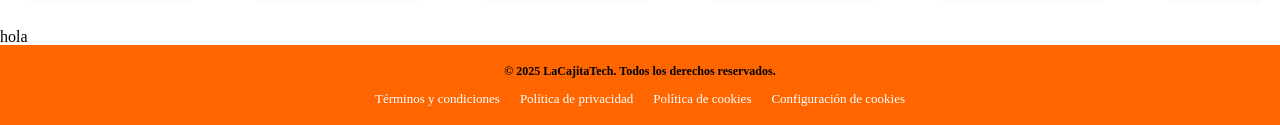
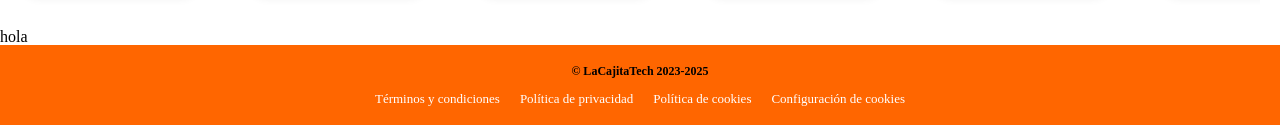
Before and after one commit to VictorP737/LaCajitaTech, a plain HTML site: page index.html in a window 1280 px wide. Shown: the part 883-1008 px from the top of the page. Drawn offline with Linux system fonts and the light colour scheme.

Commit message:
Solucion

```diff
--- a/index.html
+++ b/index.html
@@ -182,7 +182,7 @@
     <div class="footer-bottom">
             <div class="footer-bottom-content">
                 <div class="copyright">
-                    © 2025 LaCajitaTech. Todos los derechos reservados.
+                    © LaCajitaTech 2023-2025
                 </div>
                 <div class="footer-links">
                     <a href="#">Términos y condiciones</a>
```
